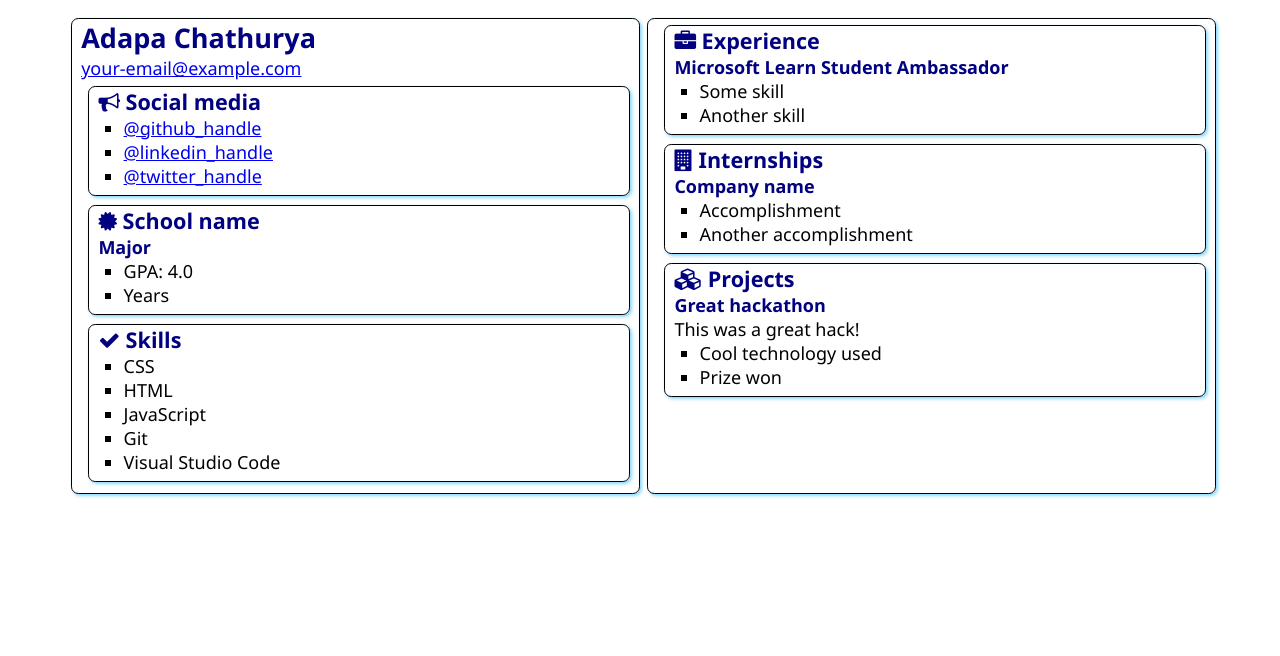
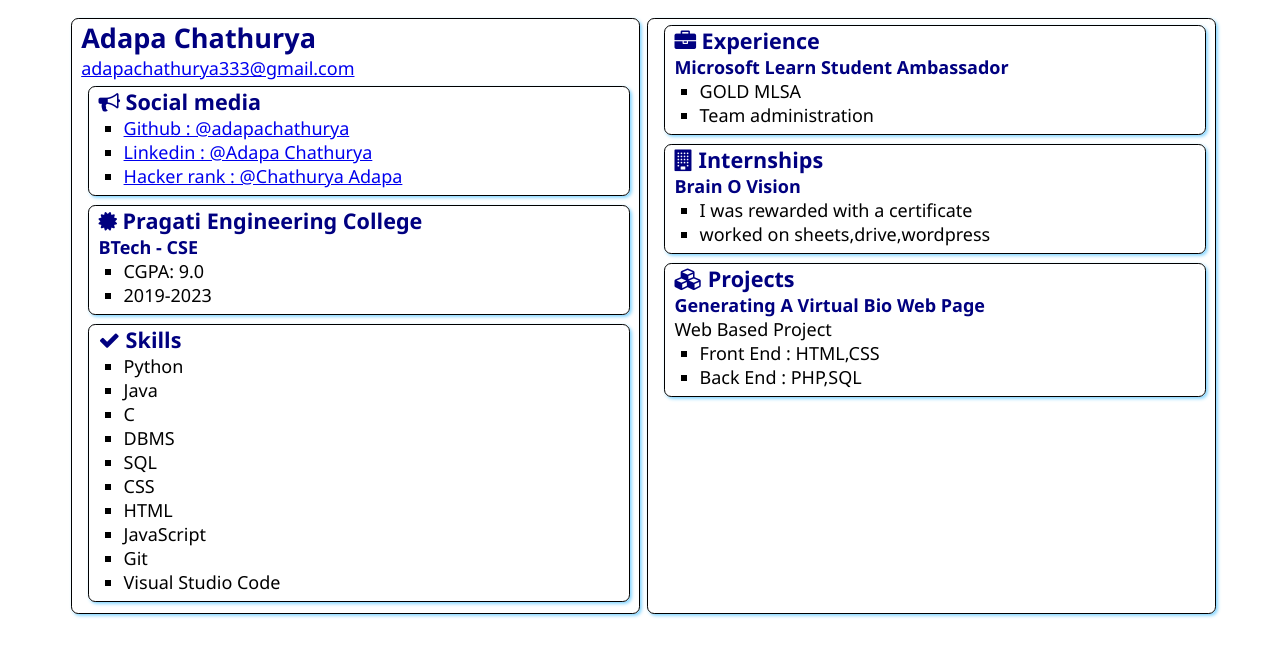
Before and after one commit to adapachathurya/SATechnicalOnboarding, a plain HTML site: page src/index.html in a window 1280 px wide. Drawn offline with Linux system fonts and the light colour scheme.

Commit message:
Update index.html

```diff
--- a/src/index.html
+++ b/src/index.html
@@ -13,7 +13,7 @@
     <main>
         <article class="box">
             <h1>Adapa Chathurya</h1>
-            <div><a href="mailto:your.email@example.com">your-email@example.com</a></div>
+            <div><a href="mailto:adapachathurya333@gmail.com">adapachathurya333@gmail.com</a></div>
 
             <section class="box">
                 <h2>
@@ -21,9 +21,9 @@
                     Social media
                 </h2>
                 <ul>
-                    <li><a href="https://github.com/<handle>">@github_handle</a></li>
-                    <li><a href="https://linkedin.com/in/<handle>">@linkedin_handle</a></li>
-                    <li><a href="https://twitter.com/<handle>">@twitter_handle</a></li>
+                    <li><a href="https://github.com/adapachathurya">Github : @adapachathurya</a></li>
+                    <li><a href="https://www.linkedin.com/in/adapa-chathurya-7094771b6/">Linkedin : @Adapa Chathurya</a></li>
+                    <li><a href="https://www.hackerrank.com/19A31A0565">Hacker rank : @Chathurya Adapa</a></li>
                 </ul>
             </section>
 
@@ -31,12 +31,12 @@
                 <div class="education">
                     <h2>
                         <i class="fa fa-certificate" aria-hidden="true"></i>
-                        School name
+                        Pragati Engineering College
                     </h2>
-                    <h3>Major</h3>
+                    <h3>BTech - CSE</h3>
                     <ul>
-                        <li>GPA: 4.0</li>
-                        <li>Years</li>
+                        <li>CGPA: 9.0</li>
+                        <li>2019-2023</li>
                     </ul>
                 </div>
             </section>
@@ -47,6 +47,11 @@
                     Skills
                 </h2>
                 <ul>
+                    <li>Python</li>
+                    <li>Java</li>
+                    <li>C</li>
+                    <li>DBMS</li>
+                    <li>SQL</li>
                     <li>CSS</li>
                     <li>HTML</li>
                     <li>JavaScript</li>
@@ -63,8 +68,8 @@
                 </h2>
                 <h3>Microsoft Learn Student Ambassador</h3>
                 <ul>
-                    <li>Some skill</li>
-                    <li>Another skill</li>
+                    <li>GOLD MLSA</li>
+                    <li>Team administration</li>
                 </ul>
             </section>
             <section class="box">
@@ -73,10 +78,10 @@
                     Internships
                 </h2>
 
-                <h3>Company name</h3>
+                <h3>Brain O Vision</h3>
                 <ul>
-                    <li>Accomplishment</li>
-                    <li>Another accomplishment</li>
+                    <li>I was rewarded with a certificate</li>
+                    <li>worked on sheets,drive,wordpress</li>
                 </ul>
             </section>
             <section class="box">
@@ -85,11 +90,11 @@
                     Projects
                 </h2>
 
-                <h3>Great hackathon</h3>
-                <div>This was a great hack!</div>
+                <h3>Generating A Virtual Bio Web Page</h3>
+                <div>Web Based Project</div>
                 <ul>
-                    <li>Cool technology used</li>
-                    <li>Prize won</li>
+                    <li>Front End : HTML,CSS</li>
+                    <li>Back End : PHP,SQL</li>
                 </ul>
             </section>
         </article>
```
